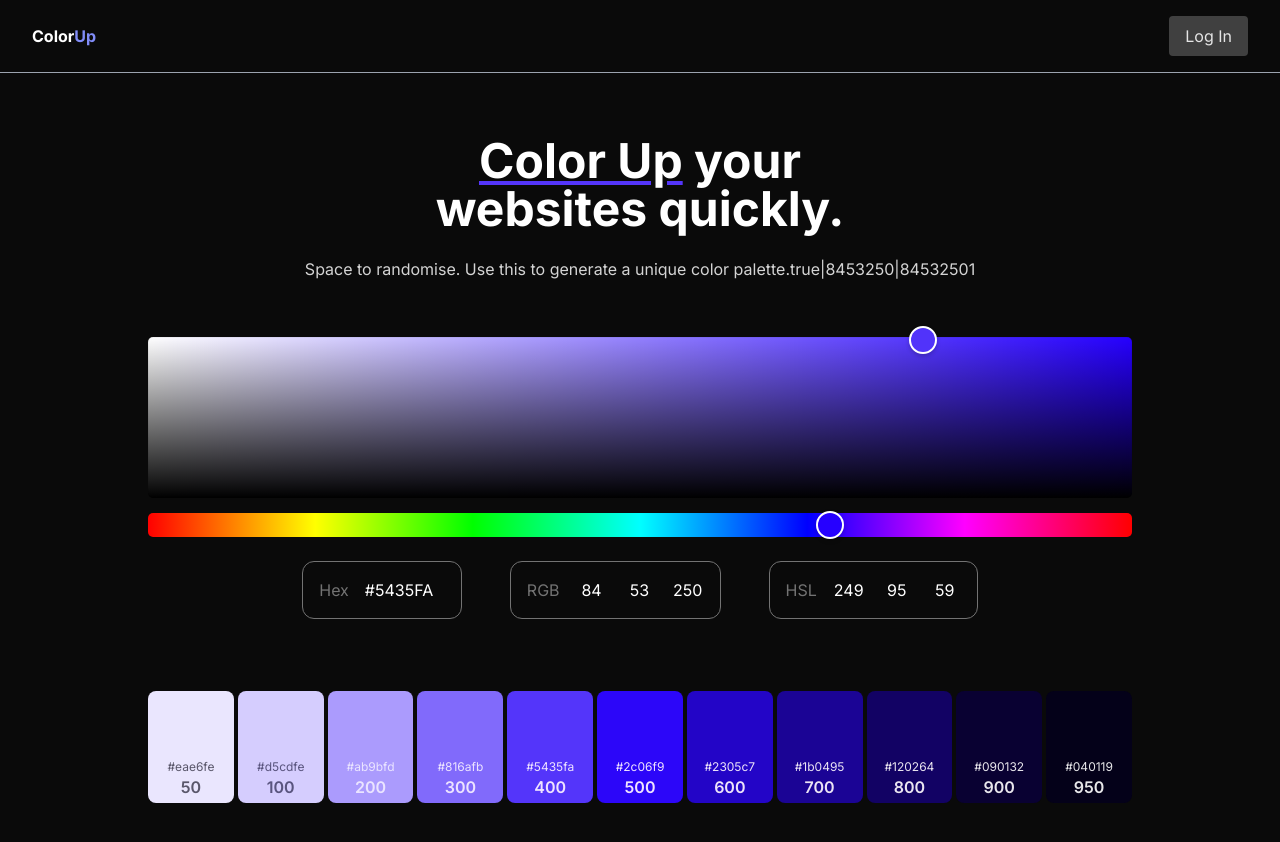
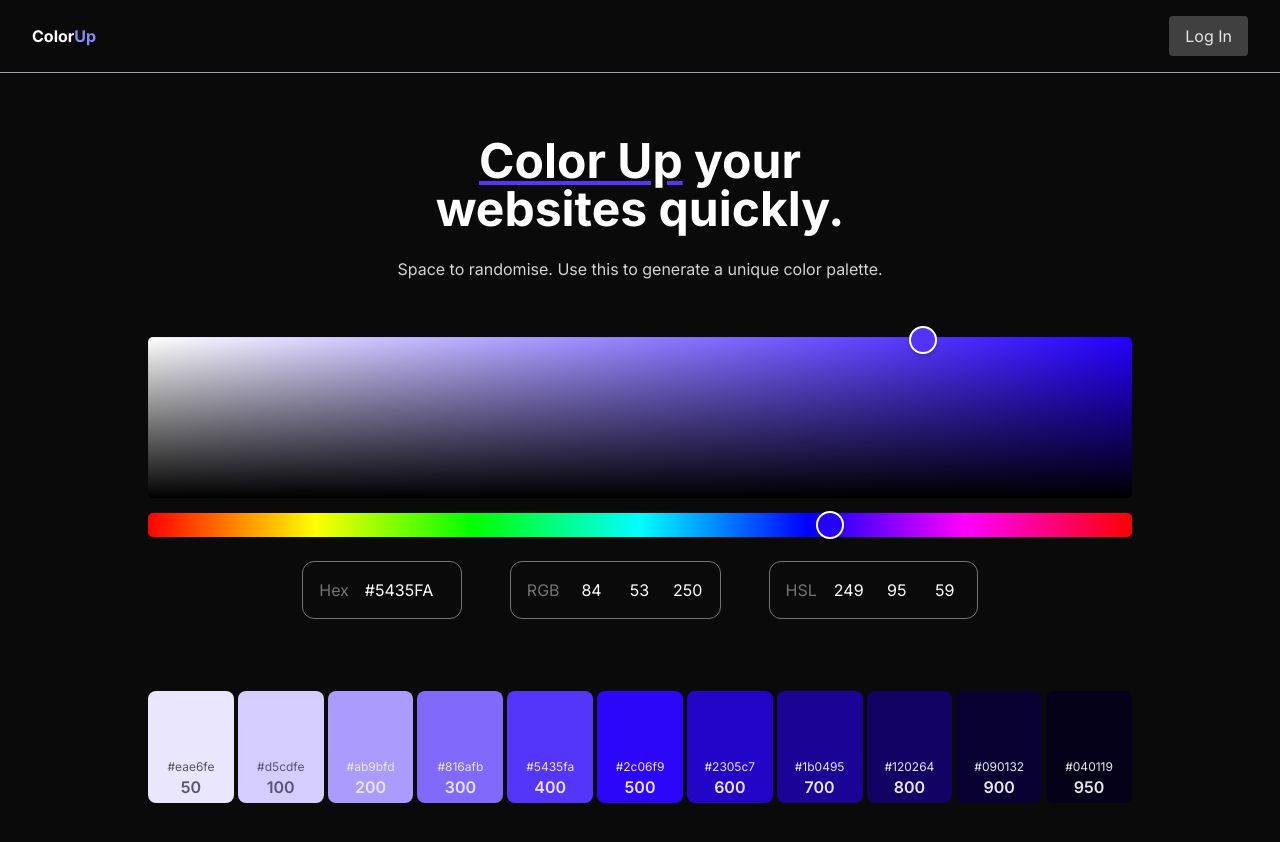
Before and after one commit to itsDanielGuan/ColorUp, a Next.js app: page / in a window 1280 px wide. Shown: the top 842 px of the page. Built offline with nearby package versions, Linux system fonts and the light colour scheme.

Commit message:
removed some small debugging jsx

```diff
--- a/components/ColorRange.jsx
+++ b/components/ColorRange.jsx
@@ -208,7 +208,6 @@ const ColorRange = () => {
         </p>
         <p className='max-w-[800px] text-center text-neutral-300 text-wrap px-5'>
           Space to randomise. Use this to generate a unique color palette.
-          {chroma.valid(chroma(tempRGB).rgb(),"rgb").toString()}|{chroma(mainColor).rgb()}|{tempRGB}
         </p>
 		  </div>
       <div className='custom-layout m-auto px-5 max-w-5xl'>
```
